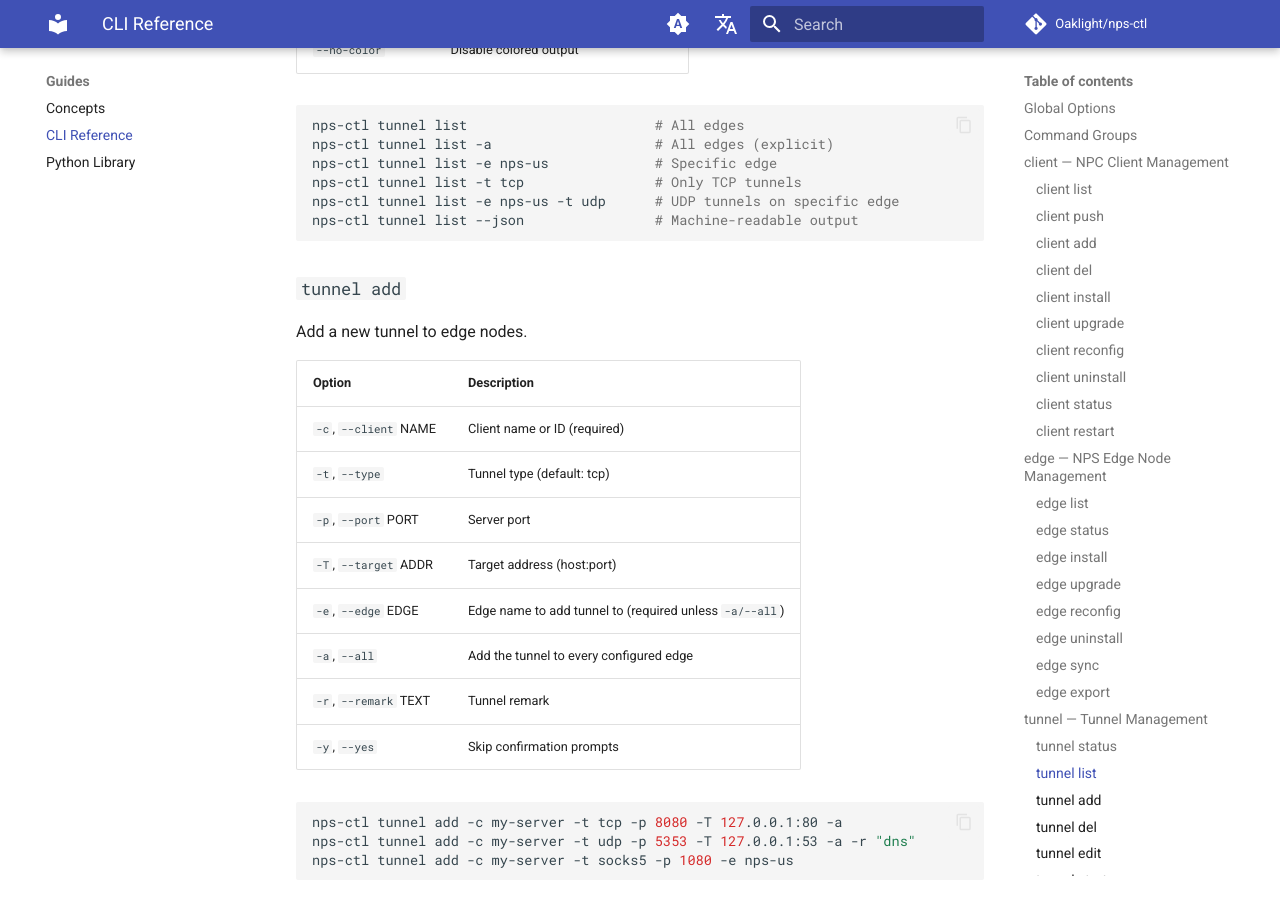
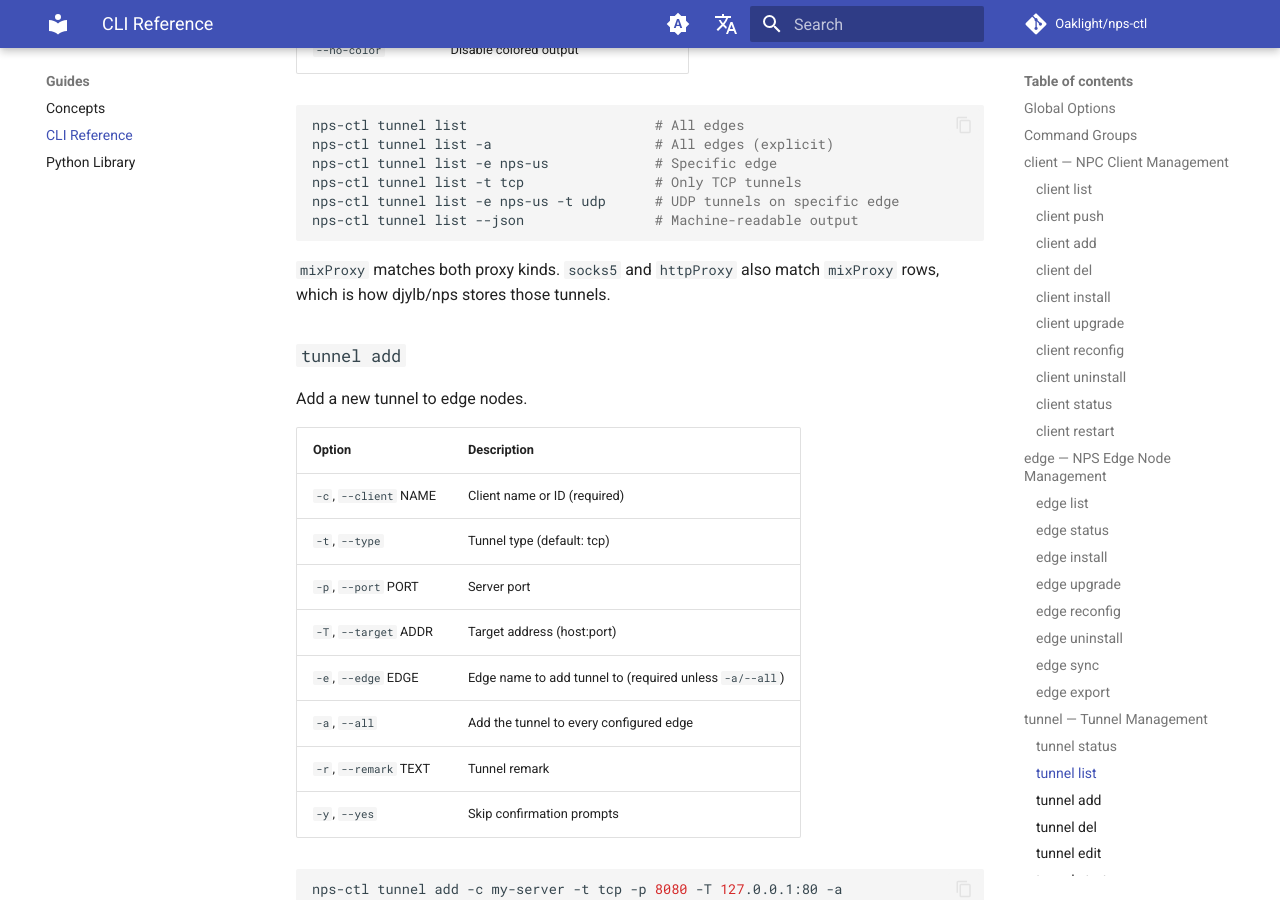
Before and after one commit to Oaklight/nps-ctl, an MkDocs documentation site: the page built from docs/guides/cli.md, in a window 1280 px wide and 900 px high, scrolled down 11456 px. Built offline with MkDocs 1.6.1 and Material for MkDocs 9.7.7, drawn with Linux system fonts in a browser that asks for light colours; comment, search, counter and statistics services are not loaded.

Commit message:
docs: document mixProxy tunnel type filters

````diff
--- a/docs/guides/cli.md
+++ b/docs/guides/cli.md
@@ -411,7 +411,7 @@
 | Option | Description |
 | --- | --- |
 | `-e`, `--edge` EDGE | Edge name to query (default: all edges) |
-| `-t`, `--type` {tcp,udp,socks5,httpProxy,secret,p2p,file} | Filter by tunnel type |
+| `-t`, `--type` {tcp,udp,socks5,httpProxy,mixProxy,secret,p2p,file} | Filter by tunnel type |
 | `-a`, `--all` | Explicit all-edges alias (the default) |
 | `--json` | Emit machine-readable JSON |
 | `--no-color` | Disable colored output |
@@ -424,6 +424,9 @@
 nps-ctl tunnel list -e nps-us -t udp      # UDP tunnels on specific edge
 nps-ctl tunnel list --json                # Machine-readable output
 ```
+
+`mixProxy` matches both proxy kinds. `socks5` and `httpProxy` also match
+`mixProxy` rows, which is how djylb/nps stores those tunnels.
 
 ### `tunnel add`
 
@@ -455,7 +458,7 @@
 | `--id` ID | Tunnel ID (edge-specific, requires `-e`) — mutually exclusive with `--remark` |
 | `-r`, `--remark` TEXT | Tunnel remark (can operate across all edges) — mutually exclusive with `--id` |
 | `-p`, `--port` PORT | Server port (use with `-t/--type` to locate tunnel across edges) |
-| `-t`, `--type` {tcp,udp,socks5,httpProxy} | Tunnel type (use with `-p/--port` to locate tunnel across edges) |
+| `-t`, `--type` {tcp,udp,socks5,httpProxy,mixProxy} | Tunnel type (use with `-p/--port` to locate tunnel across edges) |
 | `-e`, `--edge` EDGE | Edge name (required with `--id`; otherwise use this or `-a/--all`) |
 | `-a`, `--all` | Delete the matching tunnel from every configured edge |
 | `-y`, `--yes` | Skip confirmation prompts |
@@ -480,7 +483,7 @@
 | `--id` ID | Tunnel ID to edit (edge-specific, requires `-e`) — mutually exclusive with `--remark` |
 | `-r`, `--remark` TEXT | Tunnel remark to locate (can operate across all edges) — mutually exclusive with `--id` |
 | `-p`, `--port` PORT | Server port to locate (use with `-t/--type` across edges) |
-| `-t`, `--type` {tcp,udp,socks5,httpProxy} | Tunnel type to locate (use with `-p/--port` across edges) |
+| `-t`, `--type` {tcp,udp,socks5,httpProxy,mixProxy} | Tunnel type to locate (use with `-p/--port` across edges) |
 | `-e`, `--edge` EDGE | Edge name (required with `--id`; otherwise use this or `-a/--all`) |
 | `-a`, `--all` | Edit the matching tunnel on every configured edge |
 
````
Also changed, not shown: docs/changelog.md (+1 -0 lines), docs/guides/library.md (+3 -0 lines), docs/reference/api.md (+7 -3 lines).
